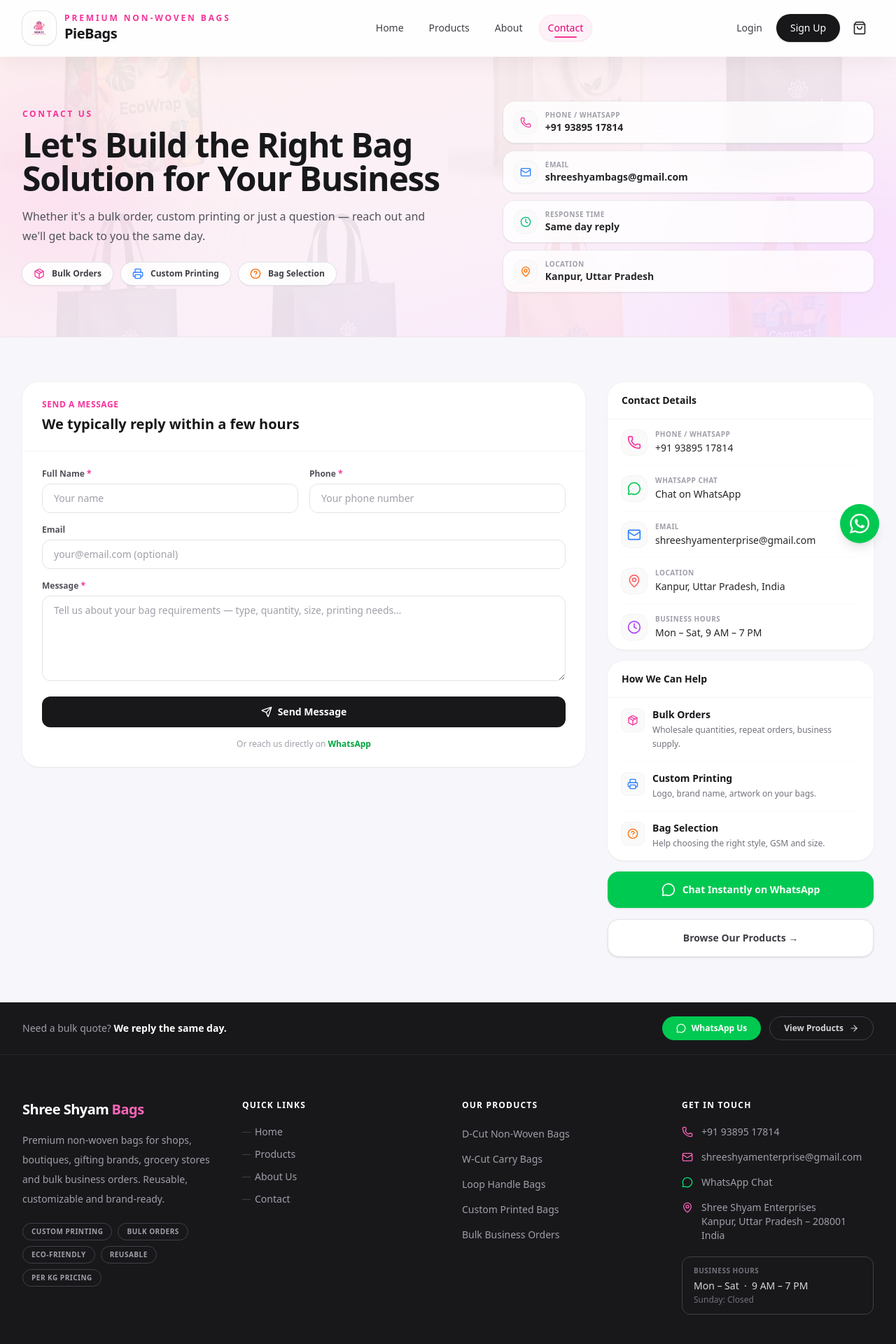
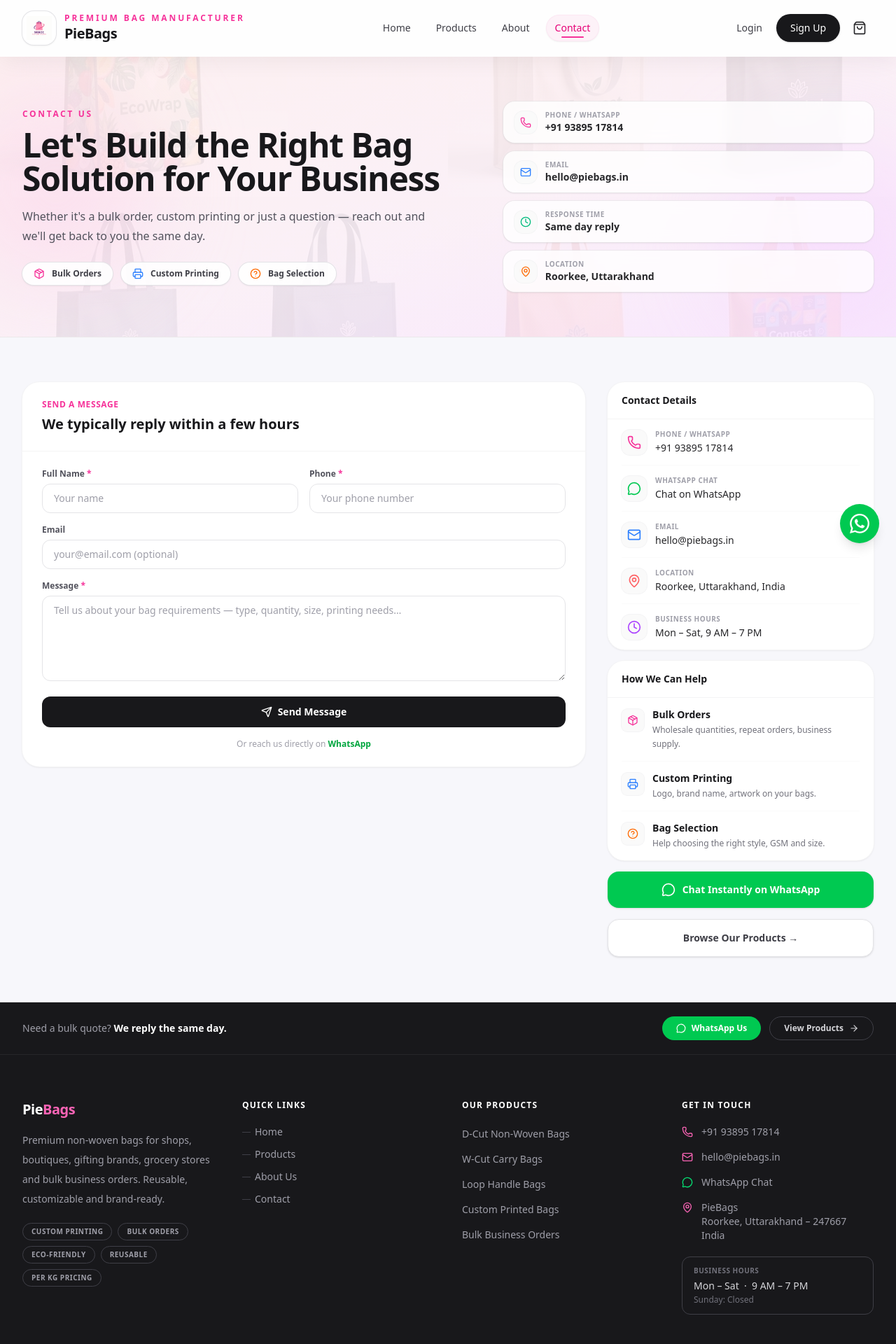
Before and after one commit to Shreeshyamenterprises/shreeshyambags-frontend, a Next.js app: page /contact in a window 1280 px wide. Shown: the top 1920 px of the page at 70% size. Built offline with nearby package versions, Linux system fonts and the light colour scheme; no server answers.

Commit message:
edit admin side

```diff
--- a/app/about/page.tsx
+++ b/app/about/page.tsx
@@ -83,7 +83,7 @@
           {/* Left: text */}
           <div>
             <p className="text-xs font-semibold uppercase tracking-[0.22em] text-pink-500">
-              About Shree Shyam Enterprises
+              About PieBags
             </p>
             <h1 className="mt-3 text-4xl font-bold tracking-tight text-zinc-900 sm:text-5xl">
               Bags Built for Businesses, Brands &amp; Bulk Orders
@@ -166,8 +166,8 @@
               A decade of making bags that work for business
             </h2>
             <p className="mt-5 text-base leading-7 text-zinc-600">
-              Shree Shyam Enterprises started with a single belief — that packaging should do two things at once:
-              carry the product and carry the brand. Over the years we have grown into a full-scale non-woven
+              PieBags started with a single belief — that packaging should do two things at once:
+              carry the product and carry the brand. Over the years we have grown into a full-scale
               bag manufacturer serving hundreds of businesses across India.
             </p>
             <p className="mt-4 text-base leading-7 text-zinc-600">
--- a/app/auth/google-success/page.tsx
+++ b/app/auth/google-success/page.tsx
@@ -1,10 +1,10 @@
 "use client";
 
-import { useEffect } from "react";
+import { Suspense, useEffect } from "react";
 import { useRouter, useSearchParams } from "next/navigation";
 import { setToken } from "@/lib/auth";
 
-export default function GoogleSuccessPage() {
+function GoogleSuccessInner() {
   const router = useRouter();
   const searchParams = useSearchParams();
 
@@ -27,3 +27,11 @@
     </main>
   );
 }
+
+export default function GoogleSuccessPage() {
+  return (
+    <Suspense>
+      <GoogleSuccessInner />
+    </Suspense>
+  );
+}
--- a/app/contact/page.tsx
+++ b/app/contact/page.tsx
@@ -40,13 +40,13 @@
   {
     icon: <Mail className="h-5 w-5 text-blue-500" />,
     label: "Email",
-    value: "shreeshyamenterprise@gmail.com",
-    href: "mailto:shreeshyamenterprise@gmail.com",
+    value: "hello@piebags.in",
+    href: "mailto:hello@piebags.in",
   },
   {
     icon: <MapPin className="h-5 w-5 text-red-400" />,
     label: "Location",
-    value: "Kanpur, Uttar Pradesh, India",
+    value: "Roorkee, Uttarakhand, India",
     href: null,
   },
   {
@@ -118,9 +118,9 @@
           <div className="grid grid-cols-1 gap-3">
             {[
               { icon: <Phone className="h-4 w-4 text-pink-500" />, label: "Phone / WhatsApp", value: "+91 93895 17814" },
-              { icon: <Mail className="h-4 w-4 text-blue-500" />,  label: "Email", value: "shreeshyambags@gmail.com" },
+              { icon: <Mail className="h-4 w-4 text-blue-500" />,  label: "Email", value: "hello@piebags.in" },
               { icon: <Clock className="h-4 w-4 text-emerald-500" />, label: "Response Time", value: "Same day reply" },
-              { icon: <MapPin className="h-4 w-4 text-orange-500" />, label: "Location", value: "Kanpur, Uttar Pradesh" },
+              { icon: <MapPin className="h-4 w-4 text-orange-500" />, label: "Location", value: "Roorkee, Uttarakhand" },
             ].map(({ icon, label, value }) => (
               <div key={label} className="flex items-center gap-3 rounded-2xl bg-white/80 px-4 py-3 shadow-sm ring-1 ring-zinc-200/60 backdrop-blur-sm">
                 <div className="flex h-8 w-8 shrink-0 items-center justify-center rounded-xl bg-zinc-50 ring-1 ring-zinc-100">
--- a/app/dashboard/page.tsx
+++ b/app/dashboard/page.tsx
@@ -509,7 +509,7 @@
                     { icon: <Mail className="h-4 w-4 text-zinc-400" />,     label: "Email",    value: user?.email },
                     { icon: <Phone className="h-4 w-4 text-zinc-400" />,    label: "Phone",    value: user?.phone ? `+91 ${user.phone}` : "Not added" },
                     { icon: <MapPin className="h-4 w-4 text-zinc-400" />,   label: "Location", value: "India" },
-                    { icon: <Star className="h-4 w-4 text-yellow-400" />,   label: "Member",   value: "Shree Shyam Customer" },
+                    { icon: <Star className="h-4 w-4 text-yellow-400" />,   label: "Member",   value: "PieBags Member" },
                   ].map(({ icon, label, value }) => (
                     <div key={label} className="flex items-center gap-3 py-3">
                       <div className="flex h-8 w-8 shrink-0 items-center justify-center rounded-lg bg-zinc-50 ring-1 ring-zinc-100">
--- a/app/page.tsx
+++ b/app/page.tsx
@@ -78,7 +78,7 @@
             {/* Badge */}
             <div className="mb-4 inline-flex items-center gap-2 rounded-full bg-white/90 px-3 py-1.5 shadow-sm ring-1 ring-pink-100">
               <span className="flex h-2 w-2 rounded-full bg-green-500" />
-              <span className="text-xs font-semibold text-zinc-700">Manufacturer · Kanpur, UP</span>
+              <span className="text-xs font-semibold text-zinc-700">Manufacturer · Roorkee, UK</span>
             </div>
 
             <h1 className="text-3xl font-bold tracking-tight text-zinc-900 sm:text-4xl lg:text-5xl">
@@ -320,7 +320,7 @@
                 <Image src="/factory.png" alt="Manufacturing unit" fill className="object-cover" />
                 <div className="absolute inset-0 bg-gradient-to-t from-zinc-900/40 to-transparent" />
                 <div className="absolute bottom-4 left-4 rounded-xl bg-white/90 px-4 py-2 backdrop-blur-sm">
-                  <p className="text-xs font-semibold text-zinc-700">In-House Manufacturing · Kanpur, UP</p>
+                  <p className="text-xs font-semibold text-zinc-700">In-House Manufacturing · Roorkee, UK</p>
                 </div>
               </div>
             </div>
@@ -328,7 +328,7 @@
               <SectionHeading
                 eyebrow="About Us"
                 title="Manufacturer You Can Trust for Repeat Business"
-                description="Shree Shyam Enterprises is a Kanpur-based non-woven bag manufacturer supplying retailers, grocery chains, boutiques, sweet shops and distributors across India."
+                description="PieBags is a Roorkee-based bag manufacturer supplying retailers, grocery chains, boutiques, sweet shops and distributors across India."
               />
               <div className="mt-8 space-y-4">
                 {[
@@ -448,7 +448,7 @@
                   <CheckCircle2 className="h-4 w-4 text-green-400" /> Call us: <span className="font-semibold text-white">+91 93895 17814</span>
                 </p>
                 <p className="flex items-center gap-2 text-sm text-zinc-400">
-                  <CheckCircle2 className="h-4 w-4 text-green-400" /> Email: <span className="font-semibold text-white">shreeshyambags@gmail.com</span>
+                  <CheckCircle2 className="h-4 w-4 text-green-400" /> Email: <span className="font-semibold text-white">hello@piebags.in</span>
                 </p>
               </div>
             </div>
--- a/components/layout/footer.tsx
+++ b/components/layout/footer.tsx
@@ -65,8 +65,7 @@
           {/* Brand */}
           <div className="sm:col-span-2 lg:col-span-1">
             <Link href="/" className="text-xl font-bold tracking-tight text-white">
-              Shree Shyam
-              <span className="ml-1 text-pink-400">Bags</span>
+              Pie<span className="text-pink-400">Bags</span>
             </Link>
             <p className="mt-4 text-sm leading-7 text-zinc-400">
               Premium non-woven bags for shops, boutiques, gifting brands, grocery
@@ -140,11 +139,11 @@
               </li>
               <li>
                 <a
-                  href="mailto:shreeshyamenterprise@gmail.com"
+                  href="mailto:hello@piebags.in"
                   className="flex items-start gap-3 text-sm transition hover:text-white"
                 >
                   <Mail className="mt-0.5 h-4 w-4 shrink-0 text-pink-400" />
-                  <span>shreeshyamenterprise@gmail.com</span>
+                  <span>hello@piebags.in</span>
                 </a>
               </li>
               <li>
@@ -160,15 +159,15 @@
               </li>
               <li>
                 <a
-                  href="https://maps.google.com/?q=Kanpur,Uttar+Pradesh,India"
+                  href="https://maps.google.com/?q=Roorkee,Uttarakhand,India"
                   target="_blank"
                   rel="noreferrer"
                   className="flex items-start gap-3 text-sm transition hover:text-white"
                 >
                   <MapPin className="mt-0.5 h-4 w-4 shrink-0 text-pink-400" />
                   <span>
-                    Shree Shyam Enterprises<br />
-                    Kanpur, Uttar Pradesh – 208001<br />
+                    PieBags<br />
+                    Roorkee, Uttarakhand – 247667<br />
                     India
                   </span>
                 </a>
@@ -187,7 +186,7 @@
       {/* Bottom bar */}
       <div className="border-t border-zinc-800">
         <div className="mx-auto flex max-w-7xl flex-col items-center justify-between gap-3 px-4 py-5 text-xs text-zinc-500 sm:flex-row sm:px-6 lg:px-8">
-          <p>© {new Date().getFullYear()} Shree Shyam Enterprises. All rights reserved.</p>
+          <p>© {new Date().getFullYear()} PieBags. All rights reserved.</p>
           <p>Stylish packaging · Reusable utility · Everyday brand visibility</p>
         </div>
       </div>
--- a/components/layout/navbar.tsx
+++ b/components/layout/navbar.tsx
@@ -140,7 +140,7 @@
 
           <div className="leading-tight">
             <p className="text-[10px] font-semibold uppercase tracking-[0.24em] text-pink-500 sm:text-xs">
-              Premium Non-Woven Bags
+              Premium Bag Manufacturer
             </p>
             <h1 className="text-base font-bold tracking-tight text-zinc-900 transition duration-300 group-hover:text-pink-600 sm:text-lg lg:text-xl">
               PieBags
```
Also changed, not shown: app/layout/page.tsx (deleted).
